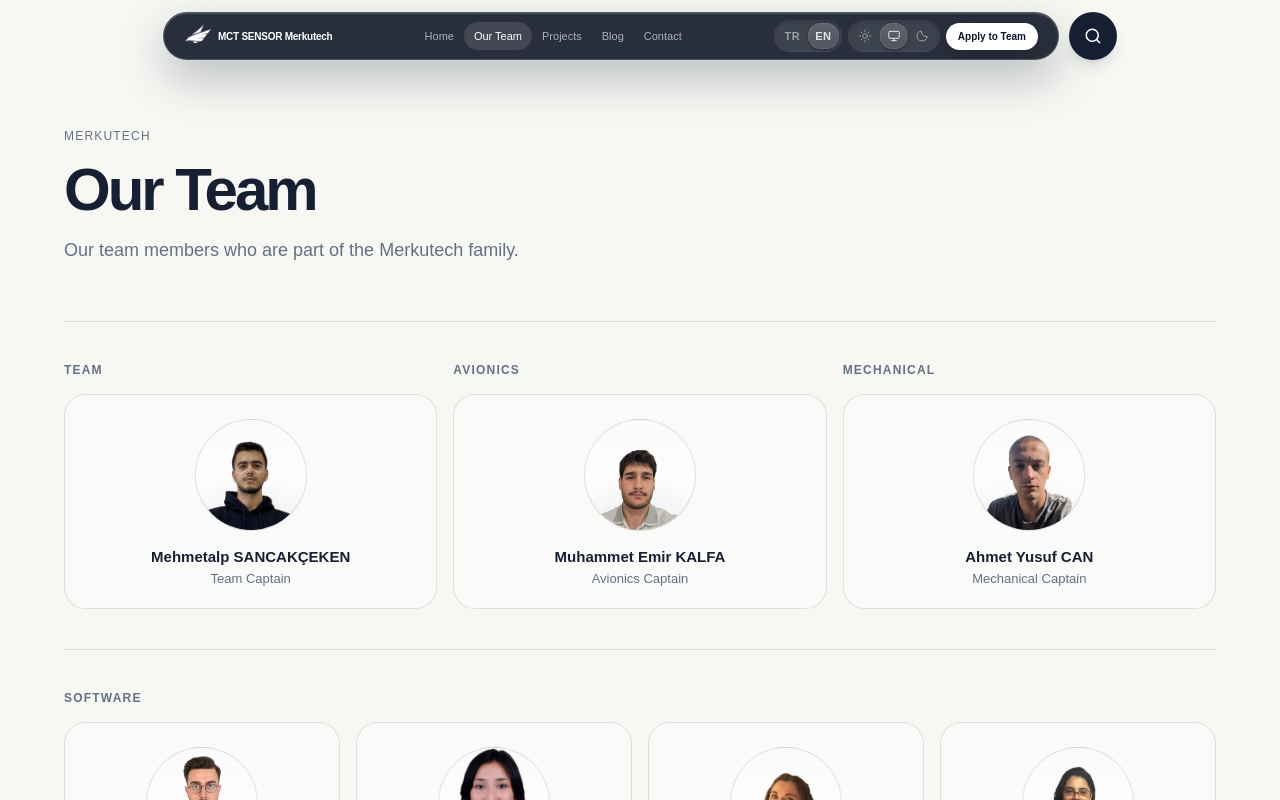
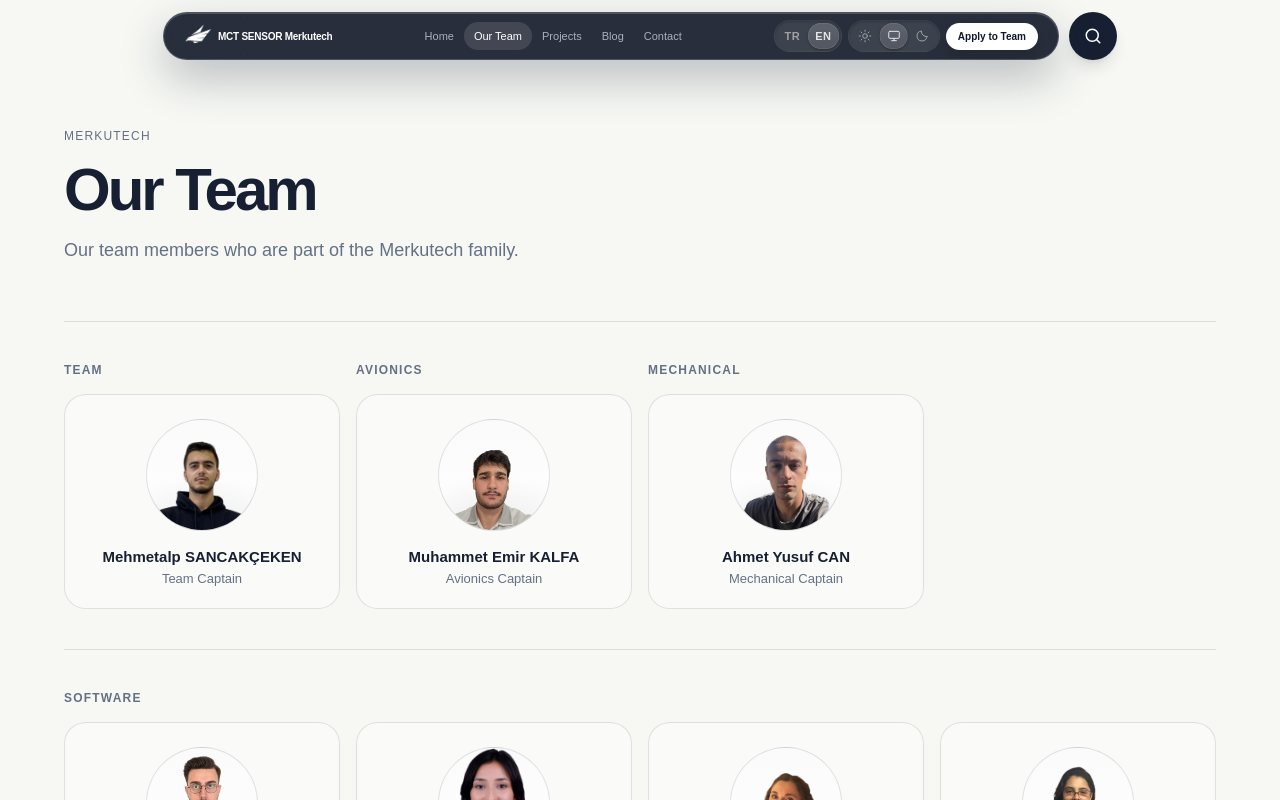
Before and after one commit to Merkutech/merkutech.github.io, a Next.js app: page /team in a window 1280 px wide. Shown: the top 800 px of the page. Built offline with nearby package versions, Linux system fonts and the light colour scheme.

Commit message:
fix(team): give every member card the same size
- Use one shared 4-column grid for single-member and larger units
- Stretch cards to fill their cell so heights match within a row

```diff
--- a/app/team/page.tsx
+++ b/app/team/page.tsx
@@ -20,7 +20,7 @@ function MemberCard({ member, index }: { member: (typeof teamMembers)[0]; index:
       initial={{ opacity: 0, y: 16 }}
       animate={inView ? { opacity: 1, y: 0 } : {}}
       transition={{ duration: 0.45, delay: (index % 4) * 0.05, ease: easeOut }}
-      className="group scroll-mt-28 flex flex-col items-center text-center rounded-2xl border border-border bg-card/40 px-4 pt-6 pb-5 transition-colors duration-300 hover:border-foreground/15 hover:bg-card/70"
+      className="group scroll-mt-28 flex h-full flex-1 flex-col items-center text-center rounded-2xl border border-border bg-card/40 px-4 pt-6 pb-5 transition-colors duration-300 hover:border-foreground/15 hover:bg-card/70"
     >
       <div className="team-avatar h-24 w-24 sm:h-28 sm:w-28 shrink-0 overflow-hidden rounded-full border border-border transition-transform duration-500 group-hover:scale-[1.03]">
         {member.image ? (
@@ -71,12 +71,8 @@ function MemberCard({ member, index }: { member: (typeof teamMembers)[0]; index:
   );
 }
 
-const SINGLE_COLS: Record<number, string> = {
-  1: "",
-  2: "sm:grid-cols-2",
-  3: "sm:grid-cols-3",
-  4: "sm:grid-cols-2 lg:grid-cols-4",
-};
+// Her yerde aynı ızgara: tüm kartlar aynı genişlikte
+const CARD_GRID = "grid grid-cols-2 sm:grid-cols-3 lg:grid-cols-4 gap-3 sm:gap-4";
 
 function GroupTitle({ children }: { children: React.ReactNode }) {
   return <h2 className="mb-4 text-xs font-semibold uppercase tracking-widest text-muted-foreground">{children}</h2>;
@@ -122,9 +118,9 @@ export default function TeamPage() {
         <div className="mt-14 border-t border-border">
           {/* Tek kişilik ekipler yan yana, boş alan kalmasın */}
           {singles.length > 0 && (
-            <div className={`grid grid-cols-1 gap-8 sm:gap-4 border-b border-border py-8 md:py-10 ${SINGLE_COLS[Math.min(singles.length, 4)]}`}>
+            <div className={`${CARD_GRID} border-b border-border py-8 md:py-10`}>
               {singles.map((group) => (
-                <section key={group.id} id={`ekip-${group.id}`} className="scroll-mt-28">
+                <section key={group.id} id={`ekip-${group.id}`} className="scroll-mt-28 flex flex-col">
                   <GroupTitle>{group.title[lang]}</GroupTitle>
                   <MemberCard member={group.members[0]} index={0} />
                 </section>
@@ -135,7 +131,7 @@ export default function TeamPage() {
           {multis.map((group) => (
             <section key={group.id} id={`ekip-${group.id}`} className="scroll-mt-28 border-b border-border py-8 md:py-10">
               <GroupTitle>{group.title[lang]}</GroupTitle>
-              <div className="grid grid-cols-2 sm:grid-cols-3 lg:grid-cols-4 gap-3 sm:gap-4">
+              <div className={CARD_GRID}>
                 {group.members.map((member, i) => (
                   <MemberCard key={member.id} member={member} index={i} />
                 ))}
```
